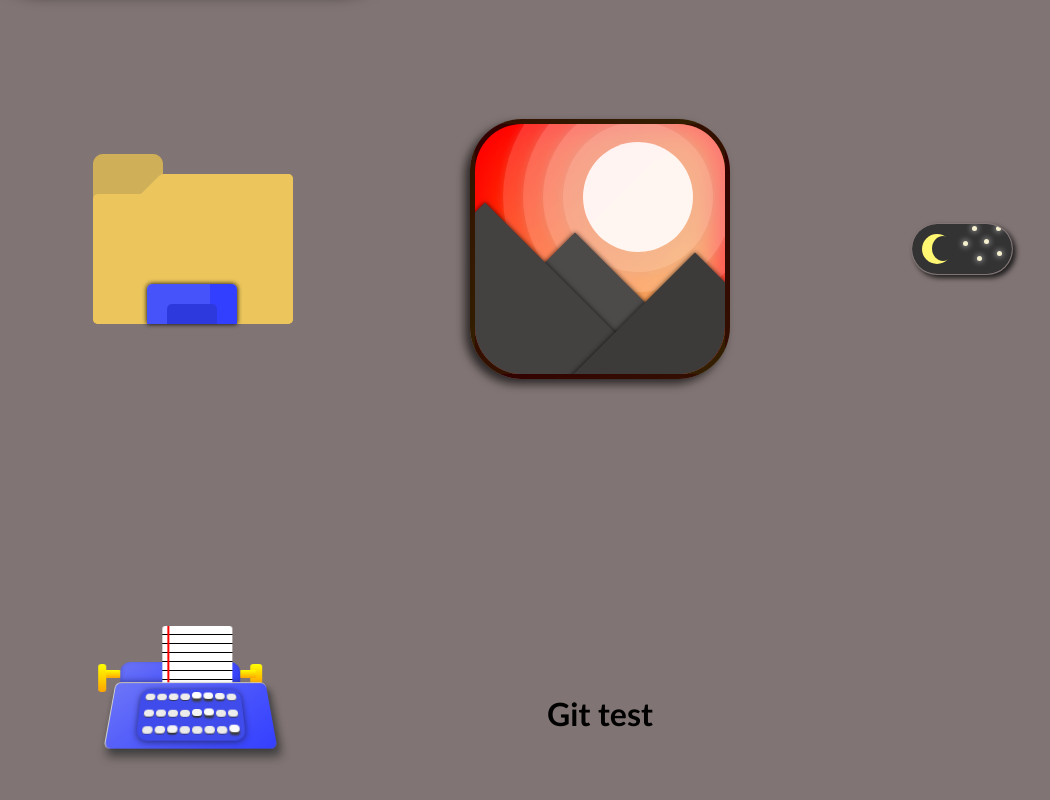
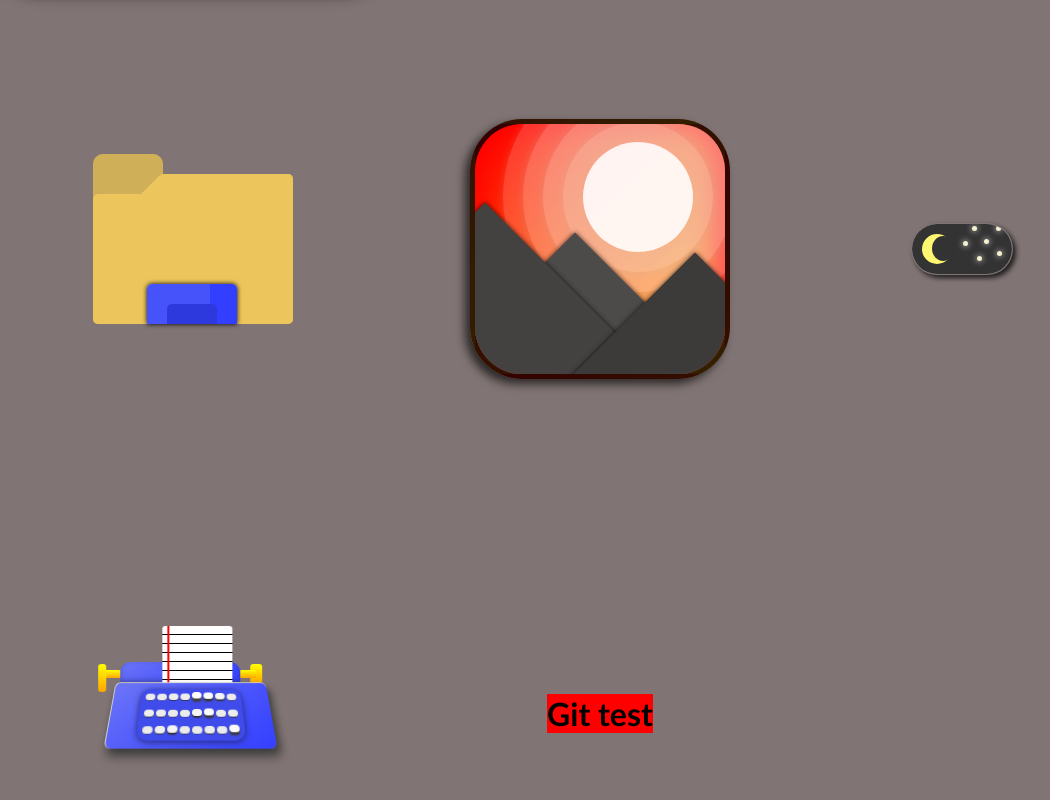
Before and after one commit to babachooga/decoration-stuff__html-css, a plain HTML site: page index.html in a window 1280 px wide. Shown: the part 522-1322 px from the top of the page, without its empty margins (112-1162 px from the left). Drawn offline with Linux system fonts and the light colour scheme.

Commit message:
add red background to h1

```diff
--- a/style.css
+++ b/style.css
@@ -1,6 +1,10 @@
 * {
   margin: 0;
   padding: 0px;
+}
+
+.git-tittle{
+  background-color: red;
 }
 
 body {
```
